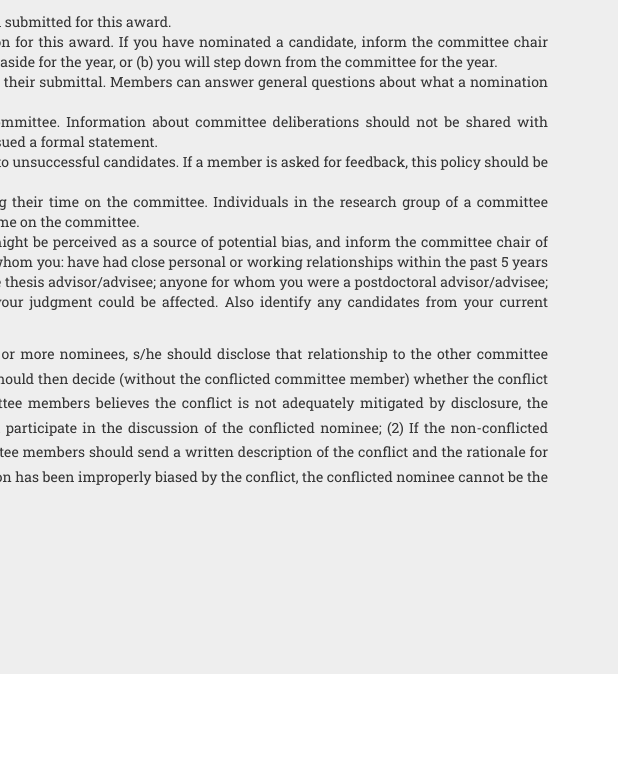
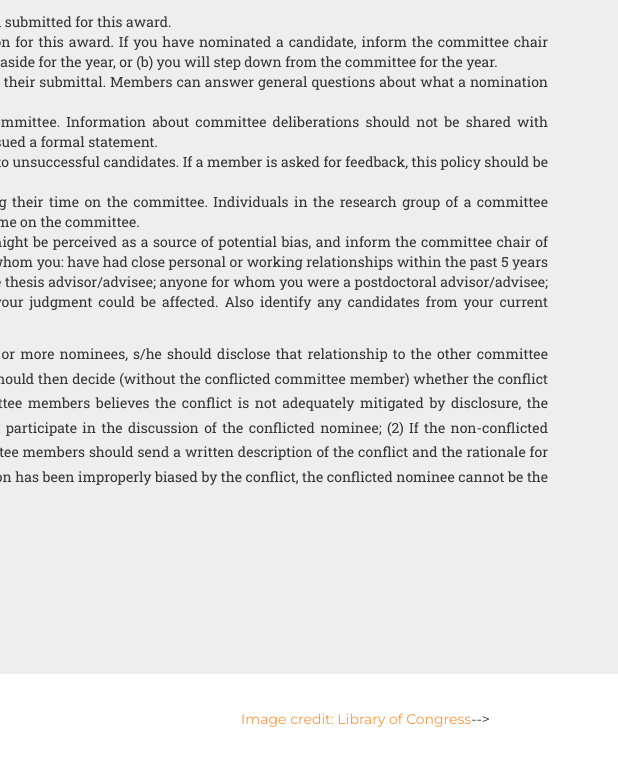
Before and after one commit to rp-award/symbiont-website, a website: page index.html in a window 1280 px wide. Shown: the part 3834-4598 px from the top of the page, 662-1280 px from the left. Drawn offline with nearby package versions, Linux system fonts and the light colour scheme; a web font is replaced by a local one.

Commit message:
credit LoC for public domain image

```diff
--- a/index.html
+++ b/index.html
@@ -611,7 +611,7 @@
                 <div class="col-md-4">
                     <ul class="list-inline quicklinks">
                         <li>
-                          <!--<a href="https://www.flickr.com/photos/65695019@N07/17209504216">Parasitic Wasp Image CC-BY-SA by berniedup</a>-->
+                          <a href="https://commons.wikimedia.org/wiki/File:Library_of_Congress,_Rosenwald_4,_Bl._5r.jpg">Image credit: Library of Congress</a>-->
                         </li>
                     </ul>
                 </div>
```
